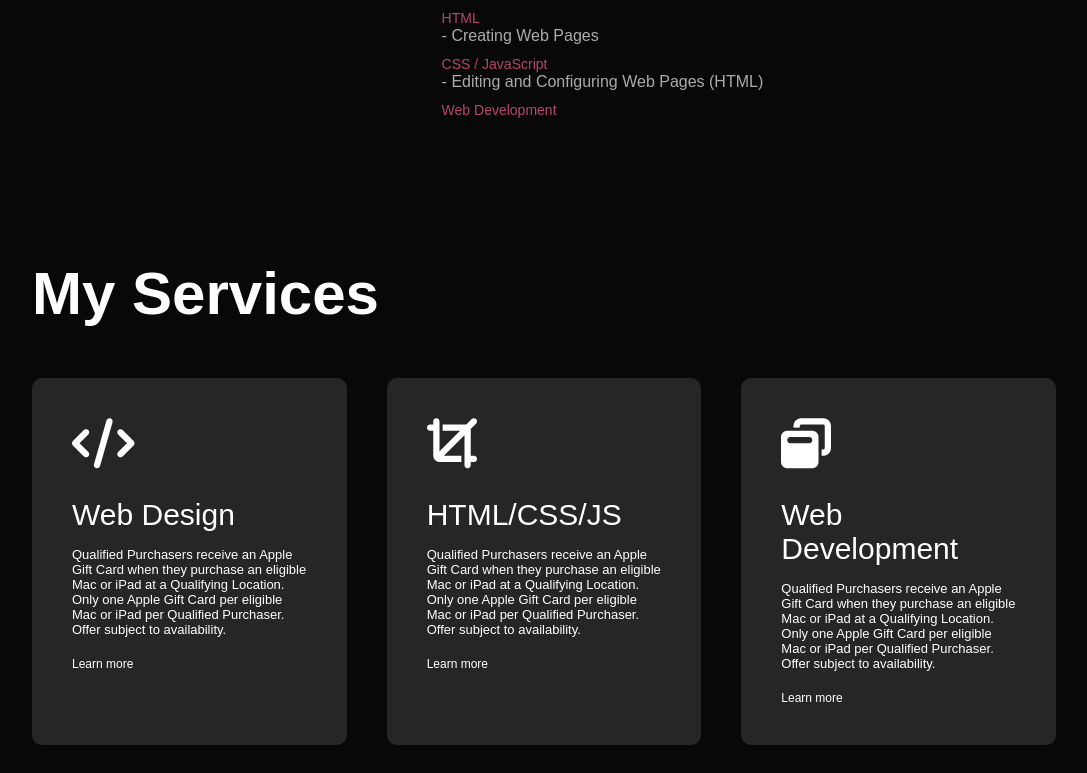
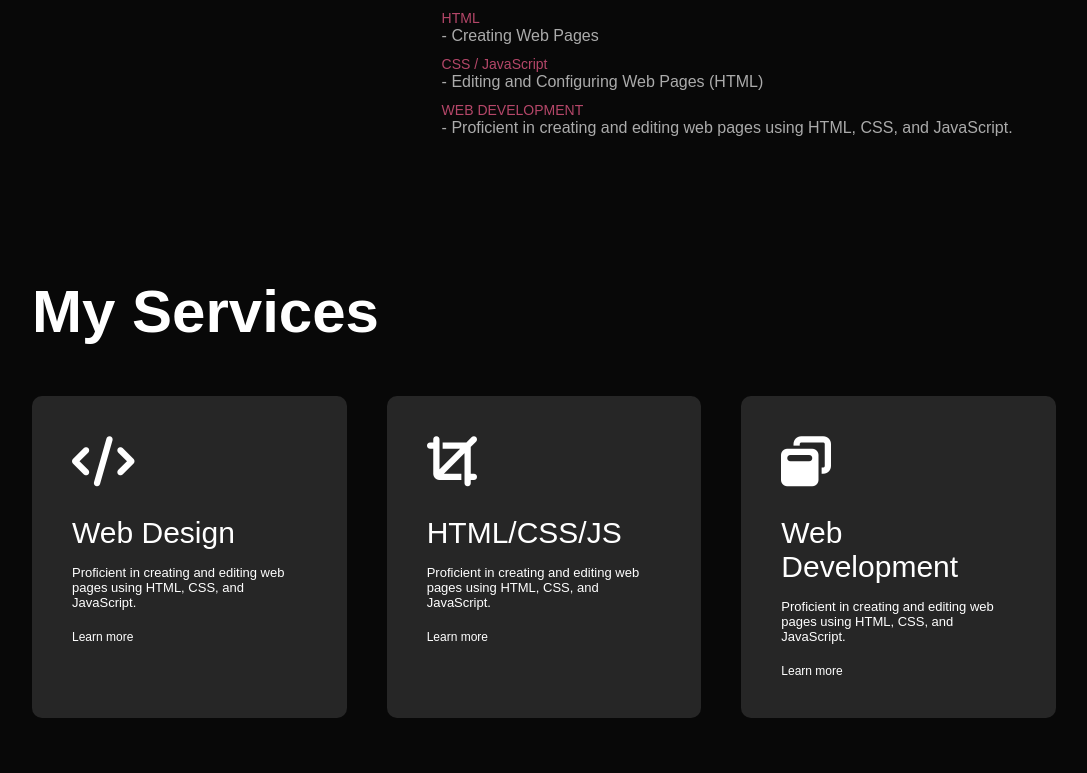
Before and after one commit to redoncapuni17/Profile-Webiste, a plain HTML site: page index.html in a window 1280 px wide. Shown: the part 1487-2260 px from the top of the page, without its empty margins (96-1183 px from the left). Drawn offline with Linux system fonts and the light colour scheme.

Commit message:
First Commit

```diff
--- a/index.html
+++ b/index.html
@@ -73,7 +73,11 @@
                   <span>CSS / JavaScript</span><br />
                   - Editing and Configuring Web Pages (HTML)
                 </li>
-                <li><span>Web Development</span><br /></li>
+                <li>
+                  <span>WEB DEVELOPMENT</span><br />
+                  - Proficient in creating and editing web pages using HTML,
+                  CSS, and JavaScript.
+                </li>
               </ul>
             </div>
             <!--            <div class="tab-contents" id="experience">
@@ -118,10 +122,8 @@
             <i class="fa-solid fa-code fa-beat"></i>
             <h2>Web Design</h2>
             <p>
-              Qualified Purchasers receive an Apple Gift Card when they purchase
-              an eligible Mac or iPad at a Qualifying Location. Only one Apple
-              Gift Card per eligible Mac or iPad per Qualified Purchaser. Offer
-              subject to availability.
+              Proficient in creating and editing web pages using HTML, CSS, and
+              JavaScript.
             </p>
             <a href="#">Learn more</a>
           </div>
@@ -129,10 +131,8 @@
             <i class="fa-solid fa-crop fa-beat"></i>
             <h2>HTML/CSS/JS</h2>
             <p>
-              Qualified Purchasers receive an Apple Gift Card when they purchase
-              an eligible Mac or iPad at a Qualifying Location. Only one Apple
-              Gift Card per eligible Mac or iPad per Qualified Purchaser. Offer
-              subject to availability.
+              Proficient in creating and editing web pages using HTML, CSS, and
+              JavaScript.
             </p>
             <a href="#">Learn more</a>
           </div>
@@ -140,10 +140,8 @@
             <i class="fa-solid fa-window-restore fa-beat"></i>
             <h2>Web Development</h2>
             <p>
-              Qualified Purchasers receive an Apple Gift Card when they purchase
-              an eligible Mac or iPad at a Qualifying Location. Only one Apple
-              Gift Card per eligible Mac or iPad per Qualified Purchaser. Offer
-              subject to availability.
+              Proficient in creating and editing web pages using HTML, CSS, and
+              JavaScript.
             </p>
             <a href="#">Learn more</a>
           </div>
@@ -179,12 +177,11 @@
             </div>
           </div>
           <div class="work">
-            <img src="/images/IMG_5346.JPG" />
+            <img src="/images//IMG_5346.JPG" />
             <div class="layer">
               <h3>Online Shopping App</h3>
               <p>
                 The app conects you to the talented people around the world.
-                Download it from play store.
               </p>
               <a href="#">
                 <i class="fa-solid fa-arrow-up-right-from-square"></i>
@@ -221,7 +218,7 @@
                 ><i class="fa-brands fa-linkedin"></i
               ></a>
             </div>
-            <a href="/images/my-cd.pdf.pdf" download class="btn btn2"
+            <a href="/images/Adobe Acrobat.lnk" download class="btn btn2"
               >Download CV</a
             >
           </div>
```
Also changed, not shown: images/icloud-photos.jpg (deleted), images/istockphoto-537373196-612x612.jpg (deleted), images/oni1.jpg (deleted), images/thumb16.jpg (deleted), 2 other files.
